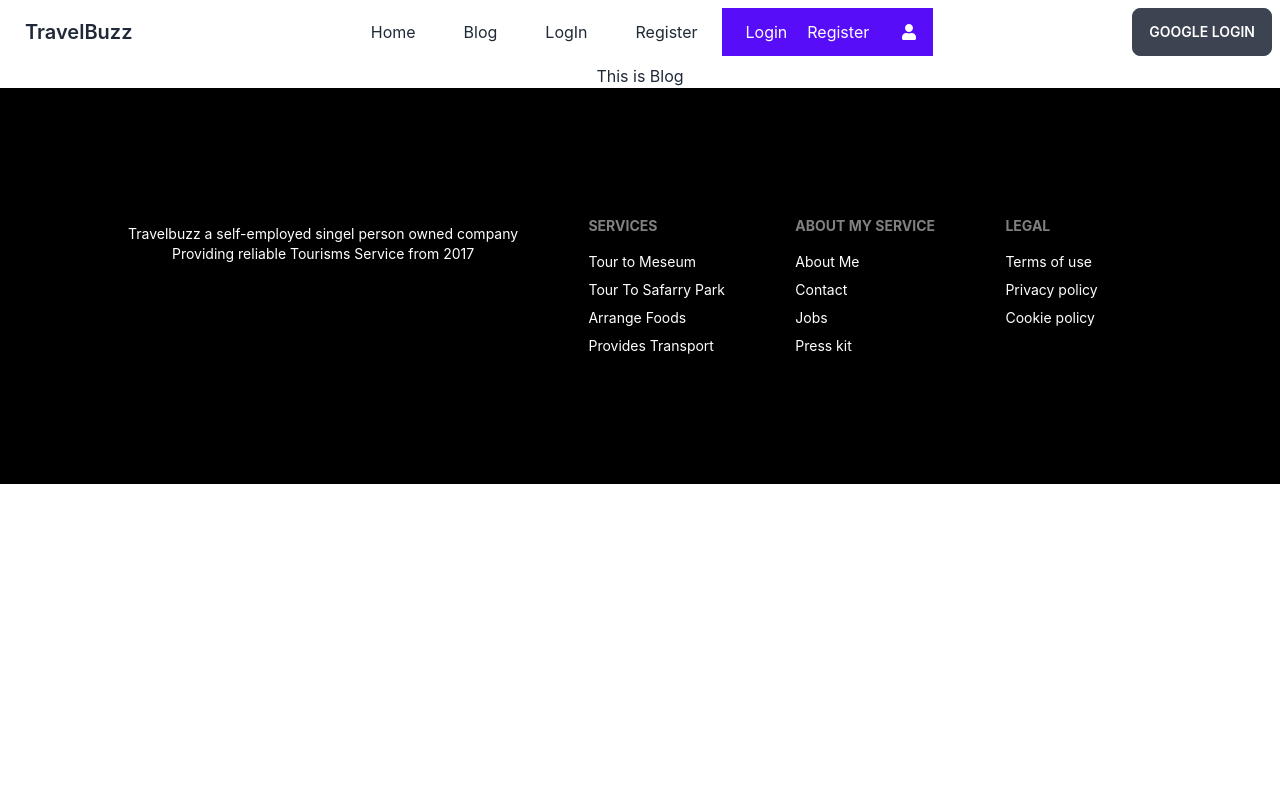
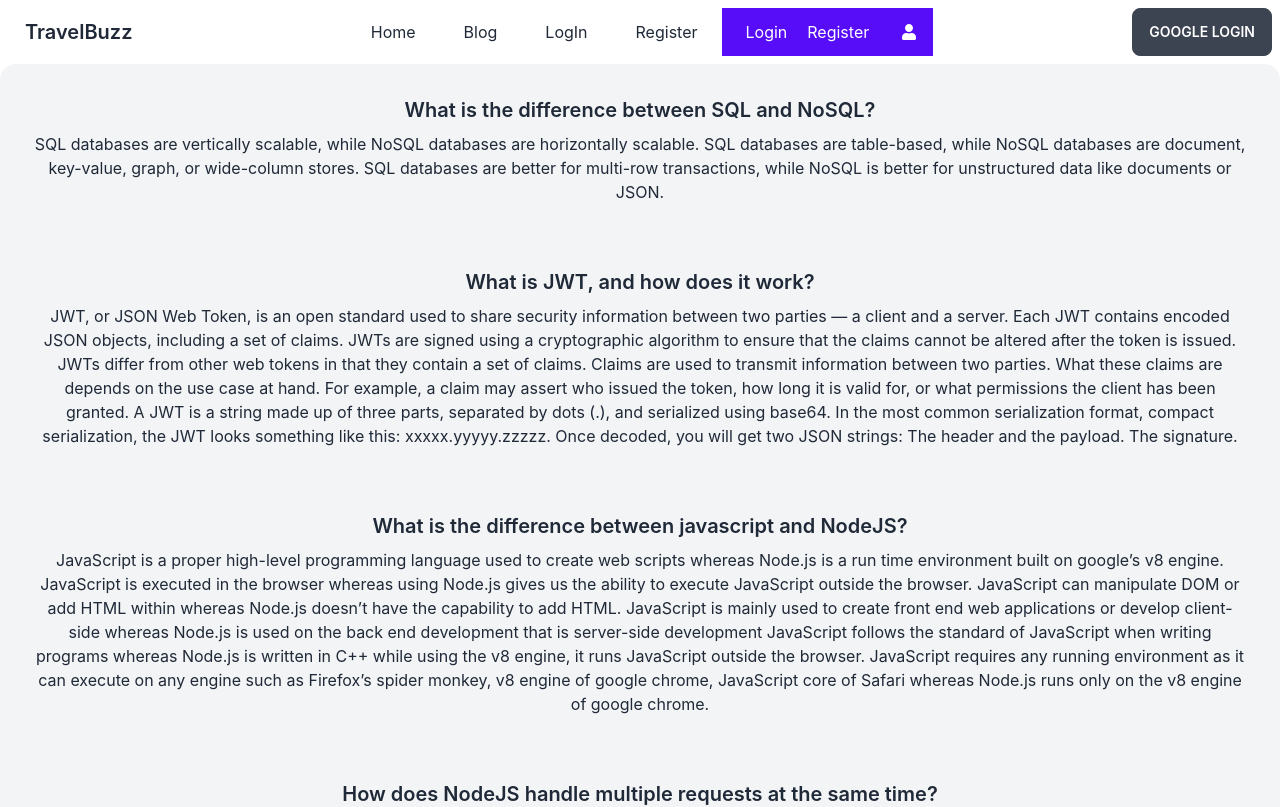
Before and after one commit to ashikbau/travelbuzz-client, a React (Create React App) app: page /blog in a window 1280 px wide. Shown: the top 807 px of the page. Built offline with nearby package versions, Linux system fonts and the light colour scheme; no server answers.

Commit message:
blog has been added

```diff
--- a/src/Pages/Blog/Blog.js
+++ b/src/Pages/Blog/Blog.js
@@ -2,9 +2,50 @@ import React from 'react';
 
 const Blog = () => {
     return (
-        <div>
-            <h2>This is Blog</h2>
-        </div>
+        <div className="card  w-full bg-gray-100 shadow-xl text-center">
+  <div className="card-body items-center text-center">
+    <h2 className="card-title ">What is the difference between SQL and NoSQL?</h2>
+    <p>SQL databases are vertically scalable, while NoSQL databases are horizontally scalable. SQL databases are table-based, while NoSQL databases are document, key-value, graph, or wide-column stores. SQL databases are better for multi-row transactions, while NoSQL is better for unstructured data like documents or JSON.</p>
+
+  </div>
+  <div className="card-body  items-center text-center">
+    <h2 className="card-title">What is JWT, and how does it work?</h2>
+    <p>JWT, or JSON Web Token, is an open standard used to share security information between two parties — a client and a server. Each JWT contains encoded JSON objects, including a set of claims. JWTs are signed using a cryptographic algorithm to ensure that the claims cannot be altered after the token is issued.
+    JWTs differ from other web tokens in that they contain a set of claims. Claims are used to transmit information between two parties. What these claims are depends on the use case at hand. For example, a claim may assert who issued the token, how long it is valid for, or what permissions the client has been granted.
+
+A JWT is a string made up of three parts, separated by dots (.), and serialized using base64. In the most common serialization format, compact serialization, the JWT looks something like this: xxxxx.yyyyy.zzzzz.
+
+Once decoded, you will get two JSON strings:
+
+The header and the payload.
+The signature.
+    </p>
+
+  </div>
+  <div className="card-body items-center text-center">
+    <h2 className="card-title ">What is the difference between javascript and NodeJS?</h2>
+    <p>JavaScript is a proper high-level programming language used to create web scripts whereas Node.js is a run time environment built on google’s v8 engine.
+
+JavaScript is executed in the browser whereas using Node.js gives us the ability to execute JavaScript outside the browser.
+
+JavaScript can manipulate DOM or add HTML within whereas Node.js doesn’t have the capability to add HTML.
+
+JavaScript is mainly used to create front end web applications or develop client-side whereas Node.js is used on the back end development that is server-side development
+
+JavaScript follows the standard of JavaScript when writing programs whereas Node.js is written in C++ while using the v8 engine, it runs JavaScript outside the browser.
+
+
+JavaScript requires any running environment as it can execute on any engine such as Firefox’s spider monkey, v8 engine of google chrome, JavaScript core of Safari whereas Node.js runs only on the v8 engine of google chrome.</p>
+
+  </div>
+  <div className="card-body items-center text-center">
+    <h2 className="card-title ">How does NodeJS handle multiple requests at the same time?</h2>
+    <p>NodeJS receives multiple client requests and places them into EventQueue. NodeJS is built with the concept of event-driven architecture. NodeJS has its own EventLoop which is an infinite loop that receives requests and processes them. EventLoop is the listener for the EventQueue.
+
+If NodeJS can process the request without I/O blocking then the event loop would itself process the request and sends the response back to the client by itself. But, it is possible to process multiple requests parallelly using the NodeJS cluster module or worker_threads module.</p>
+
+  </div>
+</div>
     );
 };
 
```
